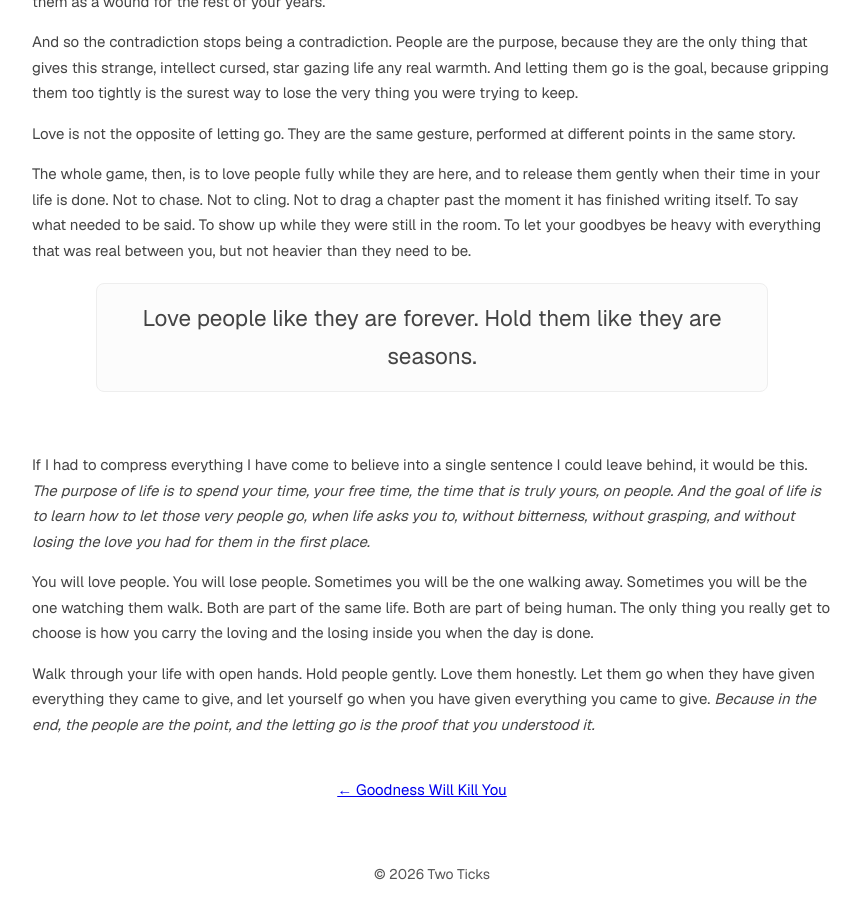
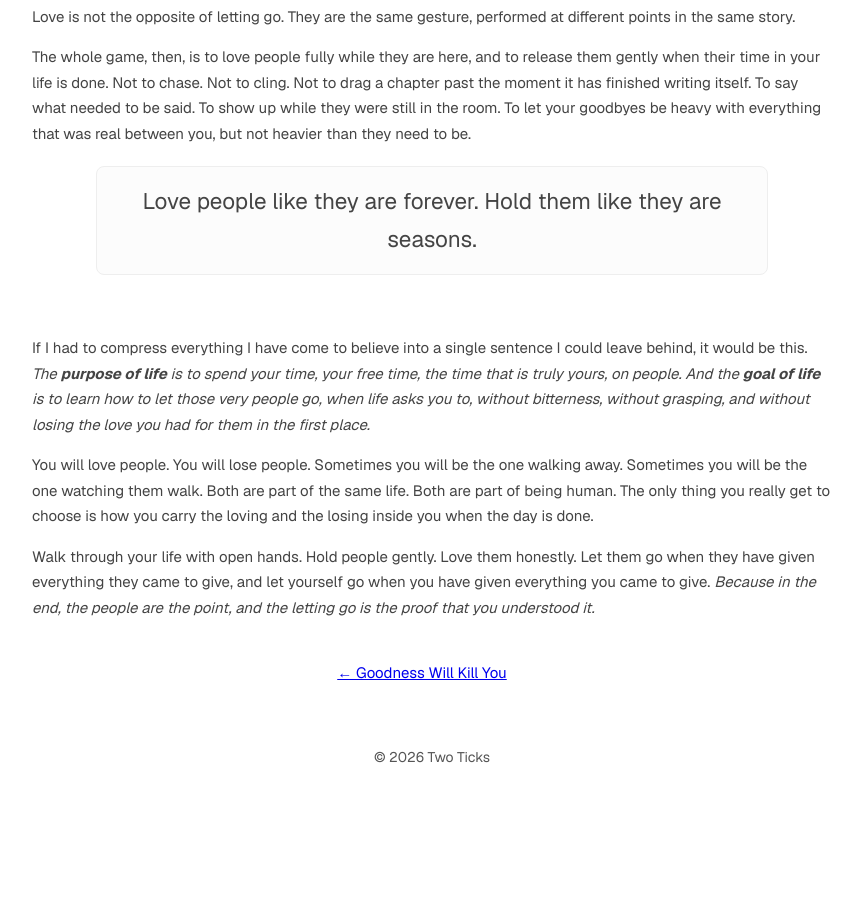
Before and after one commit to trmanish/trmanish.github.io, a Jekyll site: the page built from _posts/2026-05-14-the-purpose-of-life-is-people-letting-them-go-is-the-goal.md, in a window 1280 px wide and 900 px high, scrolled down 6215 px. Shown: the whole window, without its empty margins (208-1069 px from the left). Built offline with Jekyll 4.4.1, drawn with Linux system fonts in a browser that asks for light colours; after the commit the page ends 6998 px from its top, so only the background shows below that; some of the changed text lies outside the part shown.

```diff
--- a/_posts/2026-05-14-the-purpose-of-life-is-people-letting-them-go-is-the-goal.md
+++ b/_posts/2026-05-14-the-purpose-of-life-is-people-letting-them-go-is-the-goal.md
@@ -157,7 +155,7 @@ The whole game, then, is to love people fully while they are here, and to releas
 
 <br>
 
-If I had to compress everything I have come to believe into a single sentence I could leave behind, it would be this. *The purpose of life is to spend your time, your free time, the time that is truly yours, on people. And the goal of life is to learn how to let those very people go, when life asks you to, without bitterness, without grasping, and without losing the love you had for them in the first place.*
+If I had to compress everything I have come to believe into a single sentence I could leave behind, it would be this. *The **purpose of life** is to spend your time, your free time, the time that is truly yours, on people. And the **goal of life** is to learn how to let those very people go, when life asks you to, without bitterness, without grasping, and without losing the love you had for them in the first place.*
 
 You will love people. You will lose people. Sometimes you will be the one walking away. Sometimes you will be the one watching them walk. Both are part of the same life. Both are part of being human. The only thing you really get to choose is how you carry the loving and the losing inside you when the day is done.
 
```
Also changed, not shown: other parts of _posts/2026-05-14-the-purpose-of-life-is-people-letting-them-go-is-the-goal.md (+0 -2 lines).
